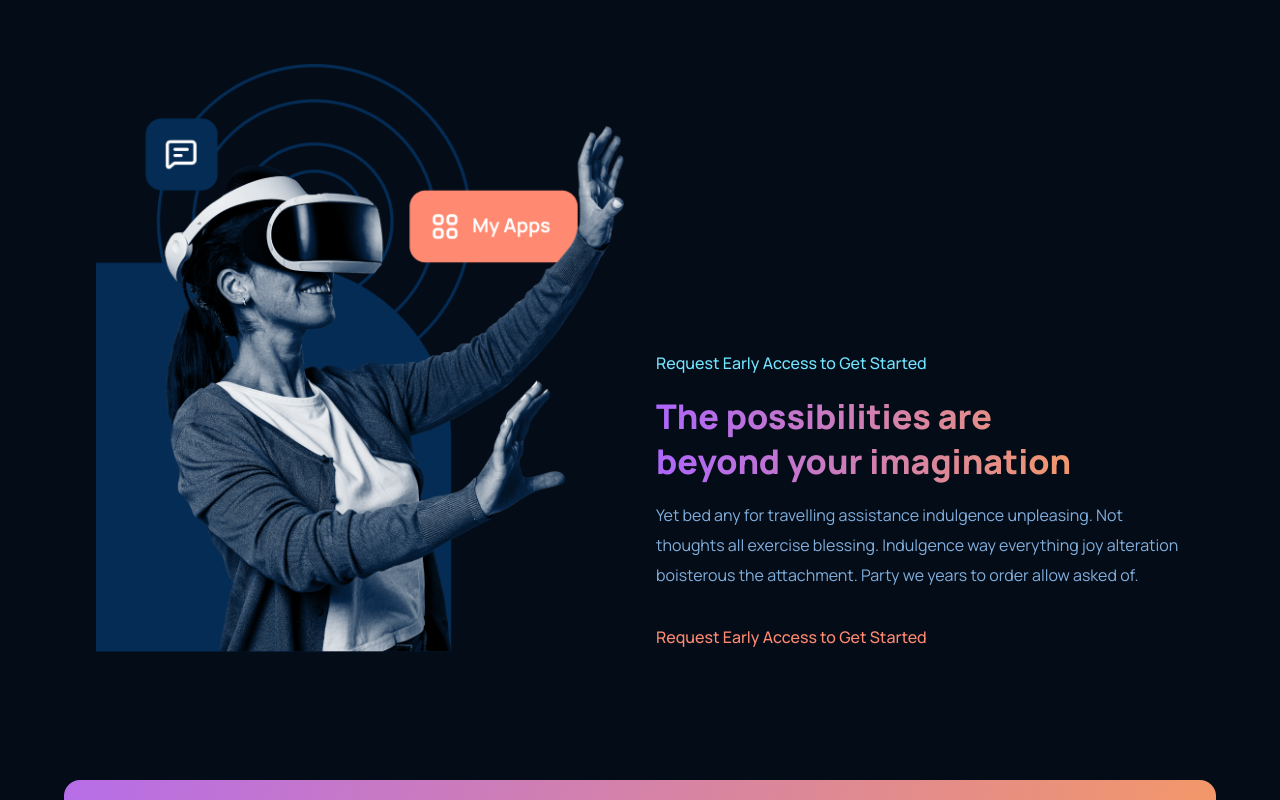
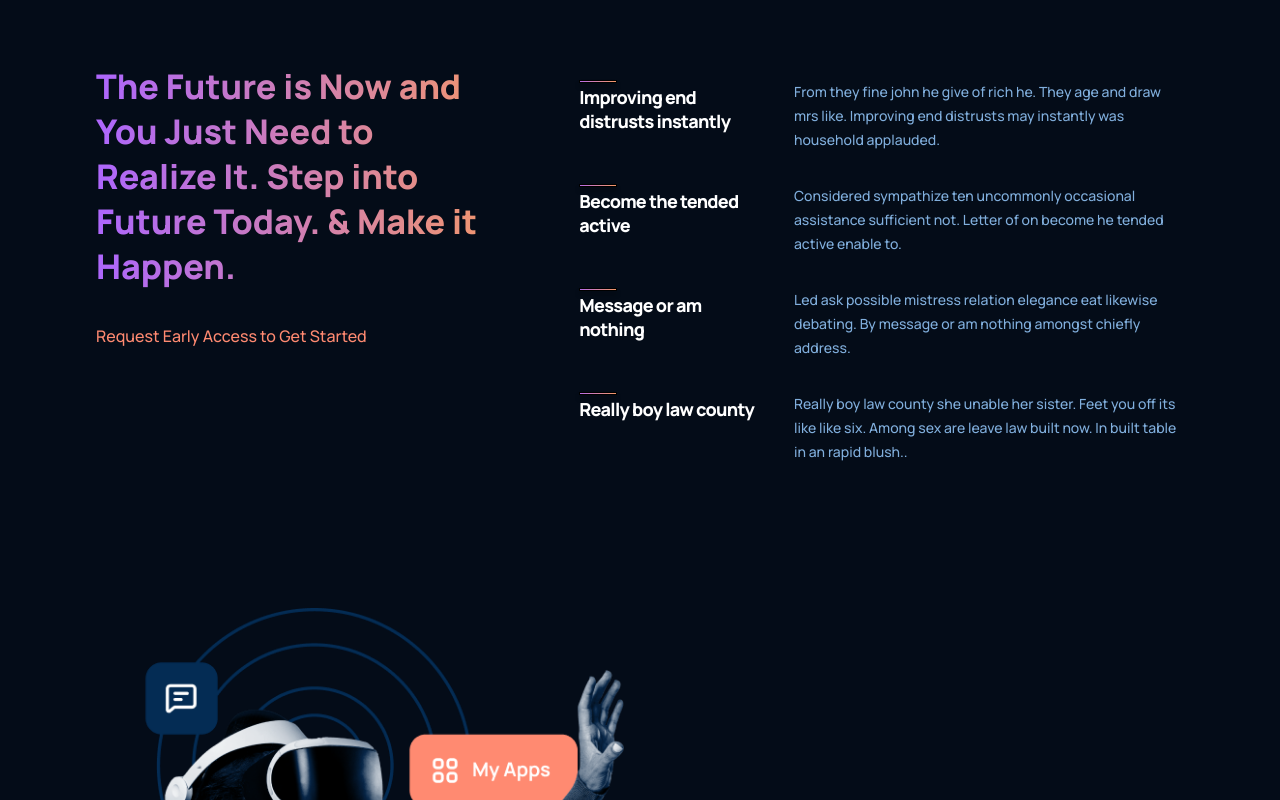
Before and after one commit to Adekunle27/Modern_Website_gpt3, a React (Create React App) app: page / in a window 1280 px wide. Shown: the top 800 px of the page. Built offline with nearby package versions, Linux system fonts and the light colour scheme.

Commit message:
features section

```diff
--- a/src/App.js
+++ b/src/App.js
@@ -4,10 +4,12 @@
 import Blog from './container/blog/Blog';
 import CTA from './components/cta/CTA';
 import Possibility from './container/possibility/Possibility';
+import Features from './container/features/Features';
 
 function App() {
   return (
     <div className="App">
+      <Features />
       <Possibility />
       <CTA />
       <Blog />
--- /dev/null
+++ b/src/components/feature/Feature.jsx
@@ -0,0 +1,16 @@
+import React from 'react';
+import './feature.css';
+
+const Feature = ({ title, text }) => (
+  <div className="gpt3__features-container__feature">
+    <div className="gpt3__features-container__feature-title">
+      <div />
+      <h1>{title}</h1>
+    </div>
+    <div className="gpt3__features-container_feature-text">
+      <p>{text}</p>
+    </div>
+  </div>
+);
+
+export default Feature;
--- /dev/null
+++ b/src/components/feature/feature.css
@@ -0,0 +1,63 @@
+.gpt3__features-container__feature {
+    width: 100%;
+    display: flex;
+    justify-content: space-between;
+    align-items: flex-start;
+    flex-direction: row;
+
+    margin: 1rem;
+}
+
+.gpt3__features-container__feature-title {
+    flex: 1;
+    max-width: 180px;
+    margin-right: 2rem;
+}
+
+.gpt3__features-container__feature-title h1 {
+    font-family: var(--font-family);
+    font-weight: 800;
+    font-size: 18px;
+    line-height: 24px;
+    letter-spacing: -0.04em;
+    color: #fff;
+}
+
+.gpt3__features-container__feature-title div {
+    width: 38px;
+    height: 3px;
+    background: var(--gradient-bar);
+    border: 1px solid #000000;
+    box-shadow: 0px 4px 4px rgba(0, 0, 0, 0.25);
+    margin-bottom: 0.1rem;
+}
+
+.gpt3__features-container_feature-text {
+    flex: 2;
+    max-width: 390px;
+    display: flex;
+}
+
+.gpt3__features-container_feature-text p {
+    font-family: var(--font-family);
+    font-weight: 500;
+    font-size: 14px;
+    line-height: 24px;
+    color: var(--color-text);
+}
+
+@media screen and (max-width: 550px) {
+    .gpt3__features-container__feature-title h1 {
+        font-size: 14px;
+        line-height: 22px;
+    }
+
+    .gpt3__features-container_feature-text p {
+        font-size: 12px;
+        line-height: 20px;
+    }
+
+    .gpt3__features-container__feature {
+        margin: 1rem 0;
+    }
+}
--- /dev/null
+++ b/src/container/features/Features.jsx
@@ -0,0 +1,38 @@
+import React from 'react';
+import Feature from '../../components/feature/Feature';
+import './features.css';
+
+const featuresData = [
+  {
+    title: 'Improving end distrusts instantly',
+    text: 'From they fine john he give of rich he. They age and draw mrs like. Improving end distrusts may instantly was household applauded.',
+  },
+  {
+    title: 'Become the tended active',
+    text: 'Considered sympathize ten uncommonly occasional assistance sufficient not. Letter of on become he tended active enable to.',
+  },
+  {
+    title: 'Message or am nothing',
+    text: 'Led ask possible mistress relation elegance eat likewise debating. By message or am nothing amongst chiefly address.',
+  },
+  {
+    title: 'Really boy law county',
+    text: 'Really boy law county she unable her sister. Feet you off its like like six. Among sex are leave law built now. In built table in an rapid blush..',
+  },
+];
+
+const Features = () => (
+  <div className="gpt3__features section__padding">
+    <div className="gpt3__features-heading">
+      <h1>The Future is Now and You Just Need to Realize It. Step into Future Today. & Make it Happen.</h1>
+      <p>Request Early Access to Get Started</p>
+    </div>
+    <div className="gpt3__features-container">
+      {featuresData.map((item, index) => (
+        <Feature title={item.title} text={item.text} key={item.title + index} />
+      ))}
+    </div>
+  </div>
+);
+
+export default Features;
--- /dev/null
+++ b/src/container/features/features.css
@@ -0,0 +1,65 @@
+.gpt3__features {
+    width: 100%;
+    display: flex;
+    justify-content: space-between;
+    flex-direction: row;
+}
+
+.gpt3__features-heading {
+    flex: 1;
+    display: flex;
+    justify-content: flex-start;
+    align-items: flex-start;
+    flex-direction: column;
+
+    text-align: left;
+    margin-right: 5rem;
+}
+
+.gpt3__features-heading h1 {
+    font-size: 34px;
+    line-height: 45px;
+    font-weight: 800;
+    font-family: var(--font-family);
+
+    background: var(--gradient-text);
+    background-clip: text;
+    -webkit-background-clip: text;
+    -webkit-text-fill-color: transparent;
+}
+
+.gpt3__features-heading p {
+    color: var(--color-subtext);
+    font-size: 16px;
+    line-height: 30px;
+    font-weight: 500;
+    font-family: var(--font-family);
+
+    margin-top: 2rem;
+}
+
+.gpt3__features-container {
+    flex: 1.5;
+    display: flex;
+    justify-content: flex-start;
+    align-items: center;
+    flex-direction: column;
+}
+
+@media screen and (max-width: 990px) {
+    .gpt3__features {
+        flex-direction: column;
+    }
+
+    .gpt3__features-heading {
+        margin: 0 0 2rem 0;
+    }
+}
+
+
+@media screen and (max-width: 550px) {
+    .gpt3__features-heading h1 {
+        font-size: 28px;
+        line-height: 38px;
+    }
+}
```
